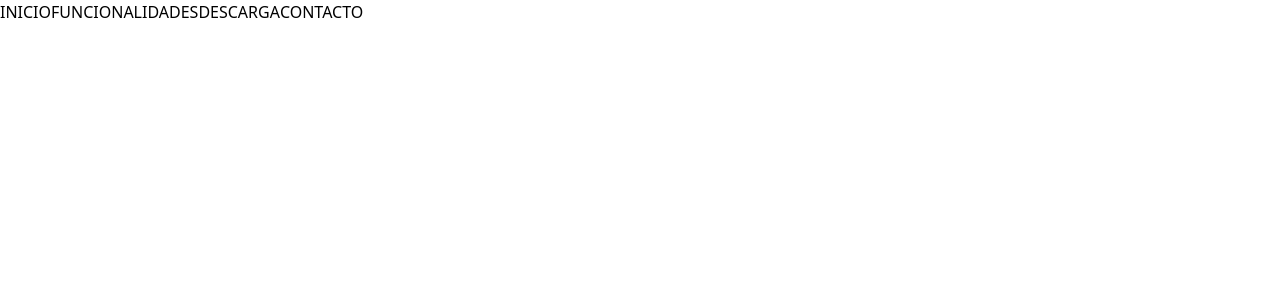
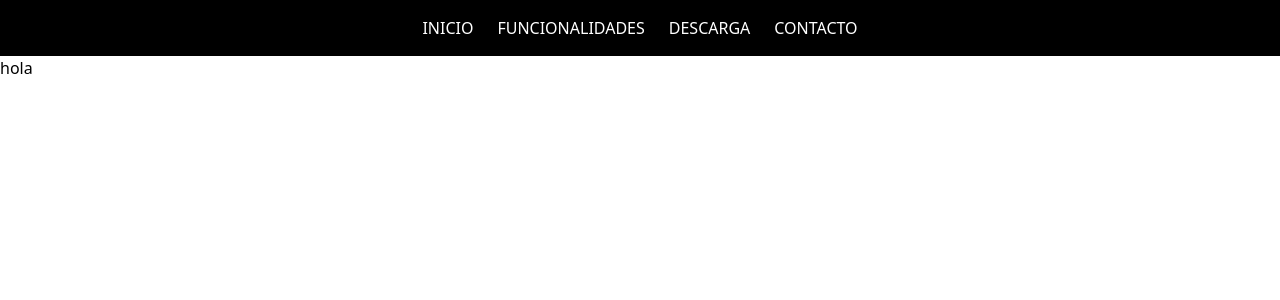
Before and after one commit to EtherealCapy/homebase-web, a React (Vite) app: page / in a window 1280 px wide. Shown: the top 300 px of the page. Built offline with nearby package versions, Linux system fonts and the light colour scheme.

Commit message:
HOM-41: modificaciones de estilo

```diff
--- a/package.json
+++ b/package.json
@@ -10,10 +10,10 @@
     "preview": "vite preview"
   },
   "dependencies": {
-    "@tailwindcss/vite": "^4.0.3",
+    "@tailwindcss/vite": "^4.0.14",
     "react": "^18.3.1",
     "react-dom": "^18.3.1",
-    "tailwindcss": "^4.0.3"
+    "tailwindcss": "^4.0.14"
   },
   "devDependencies": {
     "@eslint/js": "^9.17.0",
--- a/src/App.tsx
+++ b/src/App.tsx
@@ -1,14 +1,15 @@
-import Header from '@components/Header';
+import TopContainer from '@components/TopContainer';
 
 const App = () => {
   return (
     <div>
-      <Header></Header>
+      <TopContainer/>
+      <h1>hola</h1>
     </div>
 
 
 
-  )
+  );
 }
 
 export default App;
--- a/src/components/Header.tsx
+++ b/src/components/Header.tsx
@@ -1,11 +1,24 @@
+import { useState } from "react";
 
 const Header = () => {
+    const [hoveredButton, setHoveredButton] = useState(null);
+
     return(
-        <div className="flex">
-            <button>INICIO</button>
-            <button>FUNCIONALIDADES</button>
-            <button>DESCARGA</button>
-            <button>CONTACTO</button>
+        <div className="sticky top-0 bg-transparent z-50">
+            <div className="flex justify-center space-x-6 py-4">
+                {['INICIO', 'FUNCIONALIDADES', 'DESCARGA', 'CONTACTO'].map((text, index) => (
+                    <button
+                        key={index}
+                        className={`text-white ${
+                            hoveredButton !== null && hoveredButton !== index ? 'blur-sm' : ''
+                        }`}
+                        onMouseEnter={() => setHoveredButton(index)}
+                        onMouseLeave={() => setHoveredButton(null)}
+                    >
+                        {text}
+                    </button>
+                ))}
+            </div>
         </div>
     );
 }
--- a/src/components/TopContainer.tsx
+++ b/src/components/TopContainer.tsx
@@ -1,11 +1,13 @@
+import Header from '@components/Header';
+
 const TopContainer = () => {
 
     //TODO: Poner imagen de fondo al div principal
 
     return(
-        <div>
+        <div className='bg-black'>
 
-            {/* HEADER */}
+            <Header/>
 
             {/* TÍTULO */}
 
```
Also changed, not shown: 1 other file (tests, documents, lock files or other folders).
